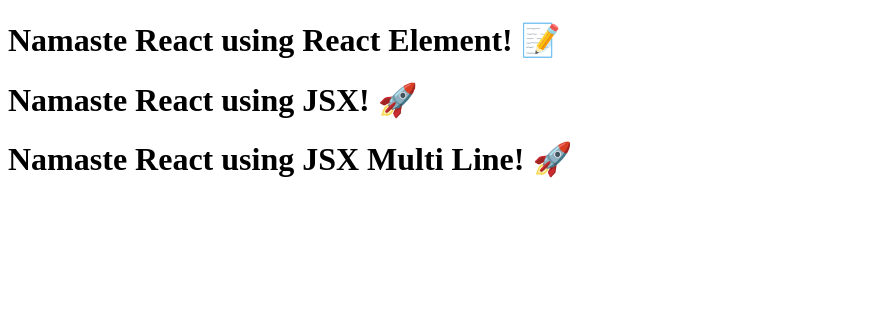
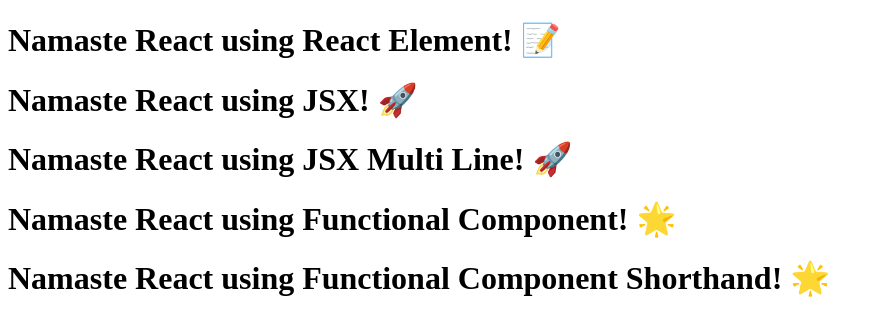
Before and after one commit to anshu0714/react-foundations, a React (Vite) app: page / in a window 1280 px wide. Shown: the top 336 px of the page, without its empty margins (0-883 px from the left). Built offline with nearby package versions, Linux system fonts and the light colour scheme.

Commit message:
Added React functional components with JSX examples

```diff
--- a/App.js
+++ b/App.js
@@ -1,30 +1,72 @@
 import React from "react";
 import ReactDOM from "react-dom/client";
 
-// Using React without JSX
+/* ------------------------------
+   Using React without JSX
+--------------------------------*/
 const heading = React.createElement(
   "h1",
   { id: "heading" },
   "Namaste React using React Element! 📝"
 );
+
 const root = ReactDOM.createRoot(document.getElementById("react-root"));
 root.render(heading);
+
 console.log(heading); // React Element (JS Object)
 
-// Using JSX - Single Line
+/* ------------------------------
+   Using JSX - Single Line
+--------------------------------*/
 const jsxHeading = <h1>Namaste React using JSX! 🚀</h1>;
+
 const jsxRoot = ReactDOM.createRoot(document.getElementById("jsx-root"));
 jsxRoot.render(jsxHeading);
+
 console.log(jsxHeading); // React Element (JS Object)
 
-// Using JSX - Multi Line
+/* ------------------------------
+   Using JSX - Multi Line
+--------------------------------*/
 const jsxHeadingMultiLine = (
   <div>
     <h1>Namaste React using JSX Multi Line! 🚀</h1>
   </div>
 );
+
 const jsxRootMultiLine = ReactDOM.createRoot(
   document.getElementById("jsx-root-multi-line")
 );
 jsxRootMultiLine.render(jsxHeadingMultiLine);
+
 console.log(jsxHeadingMultiLine); // React Element (JS Object)
+
+/* ------------------------------
+   React Components
+   - Functional Component
+   - Shorthand Functional Component
+--------------------------------*/
+const FunctionalComponent = () => {
+  return <h1>Namaste React using Functional Component! 🌟</h1>;
+};
+
+const functionalRoot = ReactDOM.createRoot(
+  document.getElementById("functional-root")
+);
+functionalRoot.render(<FunctionalComponent />);
+
+const FunctionalComponentShortHand = () => (
+  <div>
+    <h1>Namaste React using Functional Component Shorthand! 🌟</h1>
+  </div>
+);
+
+const functionalRootShort = ReactDOM.createRoot(
+  document.getElementById("functional-root-short")
+);
+functionalRootShort.render(<FunctionalComponentShortHand />);
+
+/* ------------------------------
+   React Components
+   - Class-Based Component
+--------------------------------*/
--- a/index.html
+++ b/index.html
@@ -18,6 +18,12 @@
     <div id="jsx-root-multi-line">
         <h1>Not Rendered Using JSX - Multi Line!</h1>
     </div>
+    <div id="functional-root">
+        <h1>Not Rendered Functional Component!</h1>
+    </div>
+    <div id="functional-root-short">
+        <h1>Not Rendered Functional Short Hand Component!</h1>
+    </div>
     <script type="module" src="./App.js"></script>
 </body>
 
```
